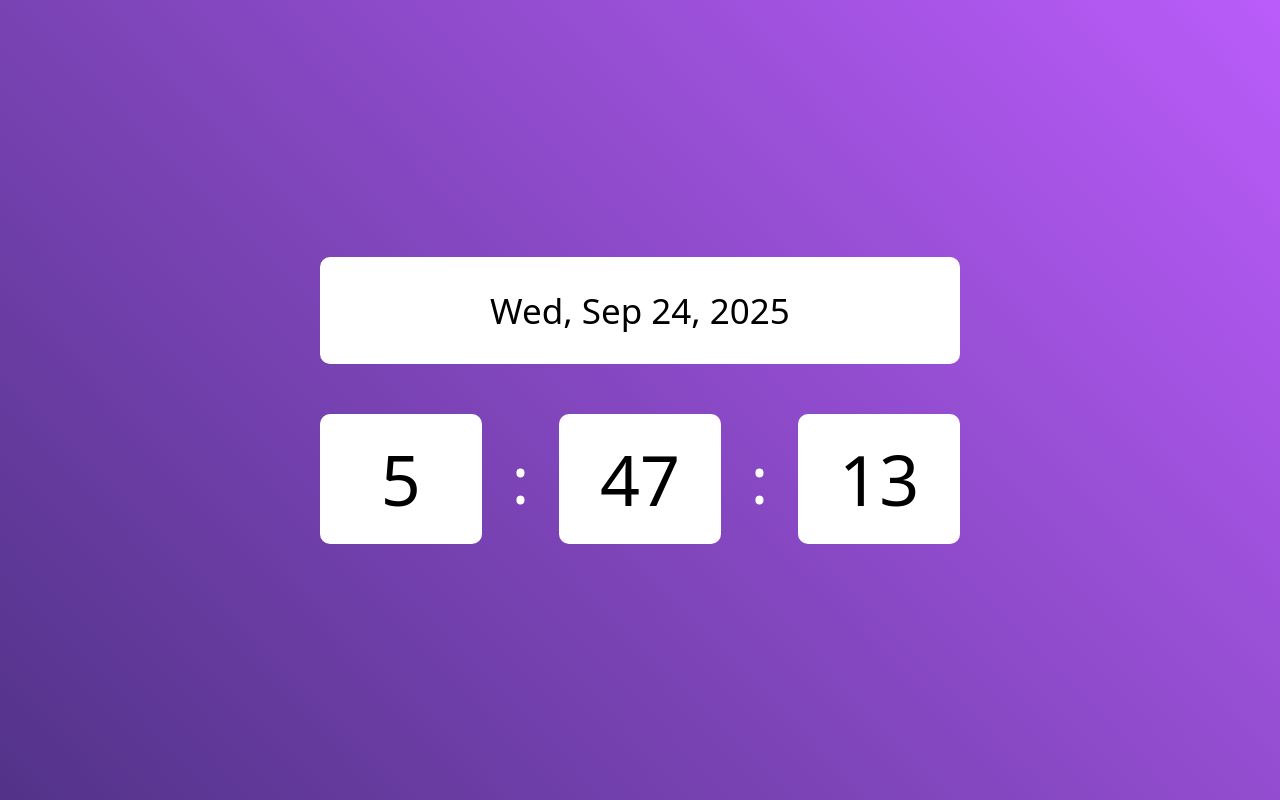
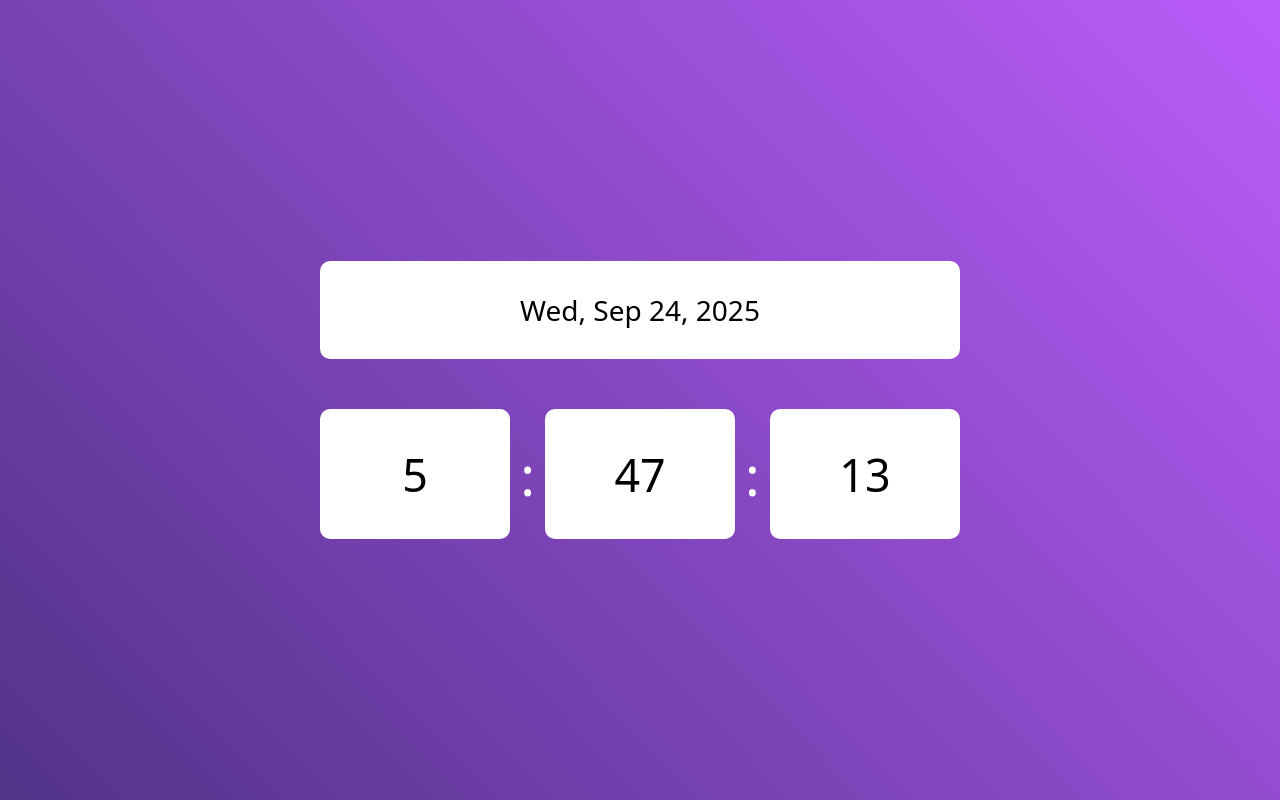
Before and after one commit to Moustafa-Elbaloty/Simple-Digital-Clock, a plain HTML site: page index.html in a window 1280 px wide. Drawn offline with Linux system fonts and the light colour scheme.

Commit message:
Update style.css

```diff
--- a/css/style.css
+++ b/css/style.css
@@ -13,25 +13,27 @@ body {
     flex-direction: column;
     font-family: system-ui;
     font-weight: 500;
+    overflow: hidden
 }
 
 .box {
-    min-width: 400px;
+    min-width: 300px;
     width: 50%;
     height: 130px;
-    gap: 30px
+    gap: 10px;
+
 }
 
 .min,
 .hor,
 .sec {
 
-    width: calc((100% - 30px) /3);
+    padding: 15px;
     background: white;
     height: 100%;
     border-radius: 10px;
-    font-size: 70px;
-
+    font-size: 2.8em;
+    flex: 1
 }
 
 .day {
@@ -40,10 +42,10 @@ body {
     padding: 30px;
     background: white;
     width: 50%;
-    min-width: 400px;
-    font-size: 35px;
+    min-width: 300px;
+    font-size: 28px;
+}
 
-}
 
 .center {
     display: flex;
@@ -52,6 +54,6 @@ body {
 }
 
 span {
-    font-size: 65px;
+    font-size: 55px;
     color: white
 }
```
